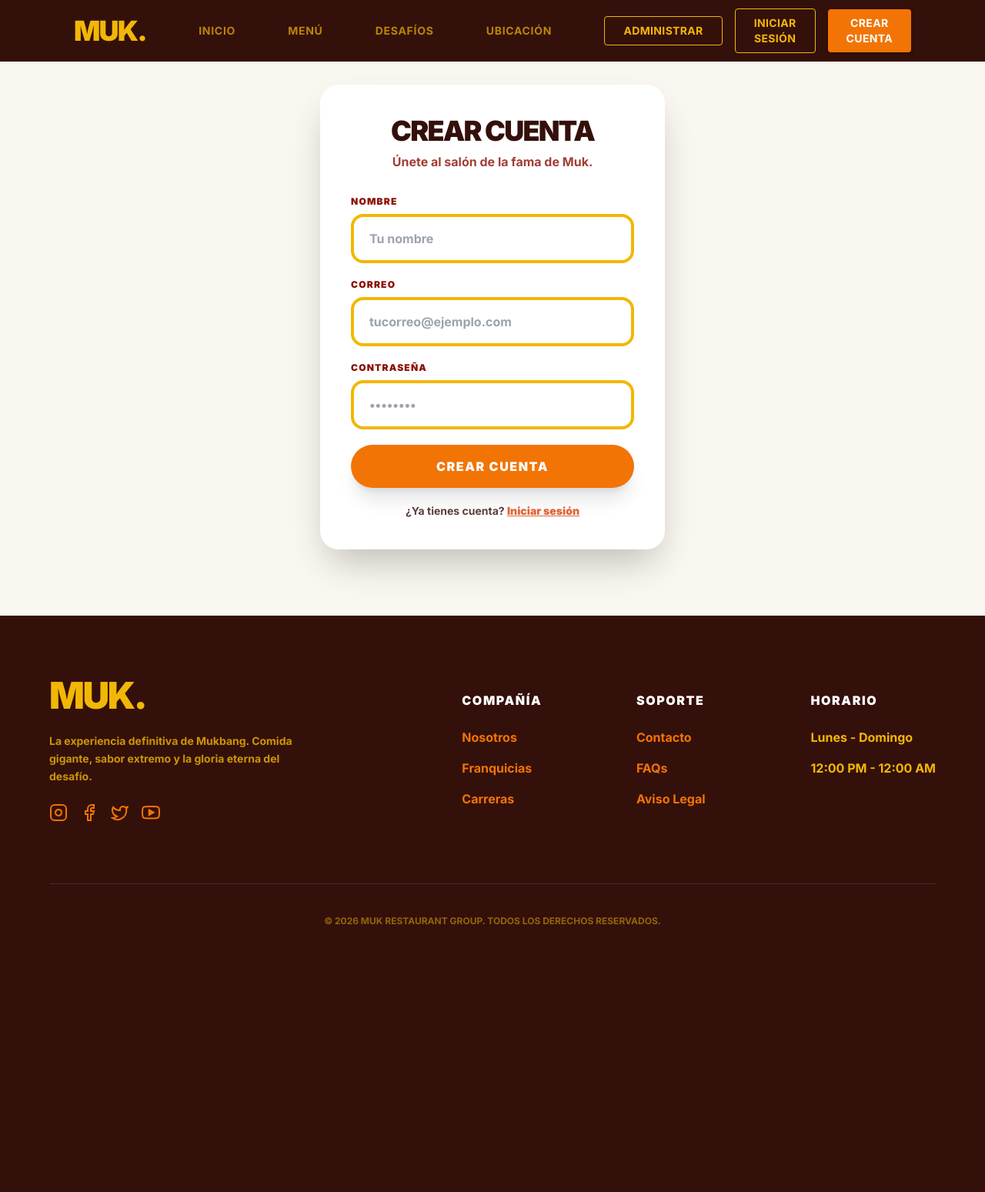
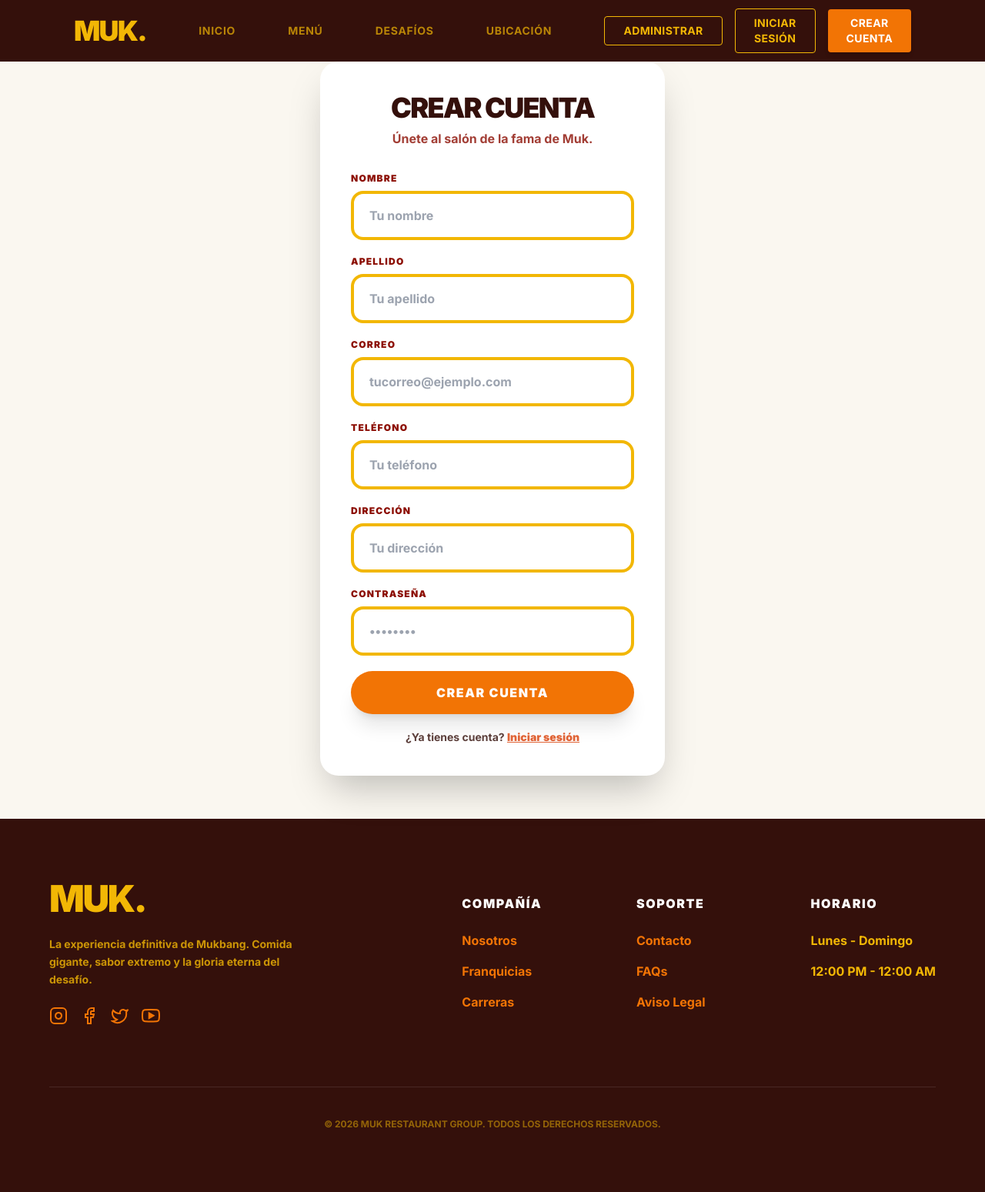
Before and after one commit to alejandropdev/proyecto-desarrollo-web, a Spring Boot app: page /registro in a window 1280 px wide. Shown: the whole page at 77% size. Before the commit the page ends 1201 px from the top, so only its background shows below. Run offline with Spring Boot 4, Linux system fonts and the light colour scheme; some libraries are stand-ins or nearby versions.

Commit message:
Feat: Pagina Login/Register funcional

```diff
--- a/muk/src/main/java/com/muk/entities/Cliente.java
+++ b/muk/src/main/java/com/muk/entities/Cliente.java
@@ -18,4 +18,6 @@ public class Cliente {
     private String email;
     private String telefono;
     private String direccion;
+    // contraseña en texto plano según requisito
+    private String password;
 }
--- a/muk/src/main/resources/templates/registro.html
+++ b/muk/src/main/resources/templates/registro.html
@@ -1,42 +1,178 @@
-<!DOCTYPE html>
+<!doctype html>
 <html lang="es" xmlns:th="http://www.thymeleaf.org">
   <head>
     <meta charset="UTF-8" />
     <meta name="viewport" content="width=device-width, initial-scale=1.0" />
     <title>Muk. | Registro</title>
-  <link rel="preconnect" href="https://fonts.googleapis.com">
-  <link rel="preconnect" href="https://fonts.gstatic.com" crossorigin>
-  <link href="https://fonts.googleapis.com/css2?family=Inter:wght@400;600;700;800;900&display=swap" rel="stylesheet">
+    <link rel="preconnect" href="https://fonts.googleapis.com" />
+    <link rel="preconnect" href="https://fonts.gstatic.com" crossorigin />
+    <link
+      href="https://fonts.googleapis.com/css2?family=Inter:wght@400;600;700;800;900&display=swap"
+      rel="stylesheet"
+    />
     <script src="https://cdn.tailwindcss.com"></script>
   </head>
-<body style="font-family: Inter, system-ui, -apple-system, Segoe UI, Roboto, Arial, sans-serif; background-color:#FAF7F0;">
-
+  <body
+    style="
+      font-family:
+        Inter,
+        system-ui,
+        -apple-system,
+        Segoe UI,
+        Roboto,
+        Arial,
+        sans-serif;
+      background-color: #faf7f0;
+    "
+  >
     <div th:replace="fragments/layout :: navbar-site"></div>
 
-<main class="pt-16 md:pt-20 min-h-screen flex items-center justify-center px-4 sm:px-8 py-14" style="background-color:#FAF7F0">
-  <div class="w-full max-w-md rounded-3xl shadow-2xl p-8 sm:p-10" style="background-color:white">
-    <h1 class="text-3xl sm:text-4xl font-black uppercase tracking-tighter text-center" style="color:#34100B">Crear cuenta</h1>
-    <p class="text-center font-bold mt-2" style="color:#8C0E03;opacity:0.8">Únete al salón de la fama de Muk.</p>
+    <main
+      class="pt-16 md:pt-20 min-h-screen flex items-center justify-center px-4 sm:px-8 py-14"
+      style="background-color: #faf7f0"
+    >
+      <div
+        class="w-full max-w-md rounded-3xl shadow-2xl p-8 sm:p-10"
+        style="background-color: white"
+      >
+        <h1
+          class="text-3xl sm:text-4xl font-black uppercase tracking-tighter text-center"
+          style="color: #34100b"
+        >
+          Crear cuenta
+        </h1>
+        <p
+          class="text-center font-bold mt-2"
+          style="color: #8c0e03; opacity: 0.8"
+        >
+          Únete al salón de la fama de Muk.
+        </p>
 
-    <form class="mt-8 space-y-5" method="post" action="#">
+        <form
+          class="mt-8 space-y-5"
+          method="post"
+          th:action="@{/clientes/registro}"
+        >
           <div>
-        <label class="block text-xs font-black uppercase tracking-widest mb-2" style="color:#8C0E03">Nombre</label>
-        <input type="text" placeholder="Tu nombre" class="w-full px-5 py-4 rounded-2xl font-bold border-4 focus:outline-none" style="border-color:#F2B705" />
+            <label
+              class="block text-xs font-black uppercase tracking-widest mb-2"
+              style="color: #8c0e03"
+              >Nombre</label
+            >
+            <input
+              type="text"
+              name="nombre"
+              placeholder="Tu nombre"
+              class="w-full px-5 py-4 rounded-2xl font-bold border-4 focus:outline-none"
+              style="border-color: #f2b705"
+              required
+            />
           </div>
           <div>
-        <label class="block text-xs font-black uppercase tracking-widest mb-2" style="color:#8C0E03">Correo</label>
-        <input type="email" placeholder="tucorreo@ejemplo.com" class="w-full px-5 py-4 rounded-2xl font-bold border-4 focus:outline-none" style="border-color:#F2B705" />
+            <label
+              class="block text-xs font-black uppercase tracking-widest mb-2"
+              style="color: #8c0e03"
+              >Apellido</label
+            >
+            <input
+              type="text"
+              name="apellido"
+              placeholder="Tu apellido"
+              class="w-full px-5 py-4 rounded-2xl font-bold border-4 focus:outline-none"
+              style="border-color: #f2b705"
+            />
           </div>
           <div>
-        <label class="block text-xs font-black uppercase tracking-widest mb-2" style="color:#8C0E03">Contraseña</label>
-        <input type="password" placeholder="••••••••" class="w-full px-5 py-4 rounded-2xl font-bold border-4 focus:outline-none" style="border-color:#F2B705" />
+            <label
+              class="block text-xs font-black uppercase tracking-widest mb-2"
+              style="color: #8c0e03"
+              >Correo</label
+            >
+            <input
+              type="email"
+              name="email"
+              placeholder="tucorreo@ejemplo.com"
+              class="w-full px-5 py-4 rounded-2xl font-bold border-4 focus:outline-none"
+              style="border-color: #f2b705"
+              required
+            />
+          </div>
+          <div>
+            <label
+              class="block text-xs font-black uppercase tracking-widest mb-2"
+              style="color: #8c0e03"
+              >Teléfono</label
+            >
+            <input
+              type="tel"
+              name="telefono"
+              placeholder="Tu teléfono"
+              class="w-full px-5 py-4 rounded-2xl font-bold border-4 focus:outline-none"
+              style="border-color: #f2b705"
+            />
+          </div>
+          <div>
+            <label
+              class="block text-xs font-black uppercase tracking-widest mb-2"
+              style="color: #8c0e03"
+              >Dirección</label
+            >
+            <input
+              type="text"
+              name="direccion"
+              placeholder="Tu dirección"
+              class="w-full px-5 py-4 rounded-2xl font-bold border-4 focus:outline-none"
+              style="border-color: #f2b705"
+            />
+          </div>
+          <div>
+            <label
+              class="block text-xs font-black uppercase tracking-widest mb-2"
+              style="color: #8c0e03"
+              >Contraseña</label
+            >
+            <input
+              type="password"
+              name="password"
+              placeholder="••••••••"
+              class="w-full px-5 py-4 rounded-2xl font-bold border-4 focus:outline-none"
+              style="border-color: #f2b705"
+              required
+            />
           </div>
 
-      <button type="submit" class="w-full py-4 font-black rounded-full uppercase tracking-widest text-white shadow-xl transition-all hover:brightness-110" style="background-color:#F27405">Crear cuenta</button>
+          <button
+            type="submit"
+            class="w-full py-4 font-black rounded-full uppercase tracking-widest text-white shadow-xl transition-all hover:brightness-110"
+            style="background-color: #f27405"
+          >
+            Crear cuenta
+          </button>
 
-      <div class="text-center text-sm font-bold" style="color:#34100B;opacity:0.8">
+          <div
+            class="text-center text-sm font-bold"
+            style="color: #34100b; opacity: 0.8"
+          >
             ¿Ya tienes cuenta?
-        <a th:href="@{/login}" class="font-black underline" style="color:#D93D04">Iniciar sesión</a>
+            <a
+              th:href="@{/clientes/login}"
+              class="font-black underline"
+              style="color: #d93d04"
+              >Iniciar sesión</a
+            >
+          </div>
+
+          <div
+            th:if="${error}"
+            class="bg-red-100 border-l-4 border-red-500 text-red-700 p-4 mt-4"
+          >
+            <p th:text="${error}"></p>
+          </div>
+          <div
+            th:if="${message}"
+            class="bg-green-100 border-l-4 border-green-500 text-green-700 p-4 mt-4"
+          >
+            <p th:text="${message}"></p>
           </div>
         </form>
       </div>
```
Also changed, not shown: muk/src/main/java/com/muk/controller/ClienteController.java (+65 -0 lines), muk/src/main/java/com/muk/repository/ClienteRepository.java (+20 -2 lines), muk/src/main/java/com/muk/service/ClienteService.java (+15 -0 lines), muk/src/main/java/com/muk/service/impl/ClienteServiceImpl.java (+16 -0 lines), muk/src/main/resources/templates/login.html (+101 -18 lines). Lines whose indentation alone changed are shown as unchanged.
